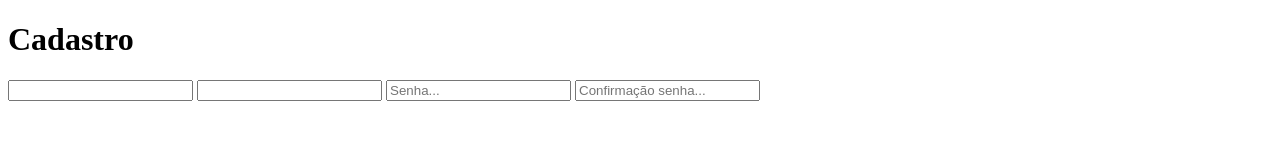
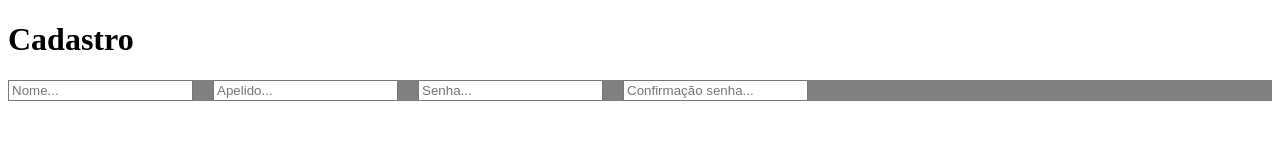
Before and after one commit to gusz12/DesafioAlgoritmo, a plain HTML site: page public/cadastro.html in a window 1280 px wide. Drawn offline with Linux system fonts and the light colour scheme.

Commit message:
inicio de css

```diff
--- a/public/cadastro.html
+++ b/public/cadastro.html
@@ -3,16 +3,19 @@
 <head>
   <meta charset="UTF-8">
   <meta name="viewport" content="width=device-width, initial-scale=1.0">
+  <link rel="stylesheet" href="styles/cadastro.css">
   <title>Cadastro</title>
 </head>
 <body>
 
   <h1>Cadastro</h1>
-  <input type="text" id="ipt_nome">
-  <input type="text" id="ipt_apelido">
-  <input type="text" id="ipt_senha" placeholder="Senha...">
+  <div class="container">
+    <input type="text" id="ipt_nome" placeholder="Nome...">
+    <input type="text" id="ipt_apelido" placeholder="Apelido...">
+    <input type="text" id="ipt_senha" placeholder="Senha...">
 
-  <input type="text" id="ipt_confsenha" placeholder="Confirmação senha...">
+    <input type="text" id="ipt_confsenha" placeholder="Confirmação senha...">
+  </div>
 
 </body>
 </html>
--- /dev/null
+++ b/public/styles/cadastro.css
@@ -0,0 +1,5 @@
+.container{
+    display: flex;
+    gap: 20px;
+    background-color: grey;
+}
```
